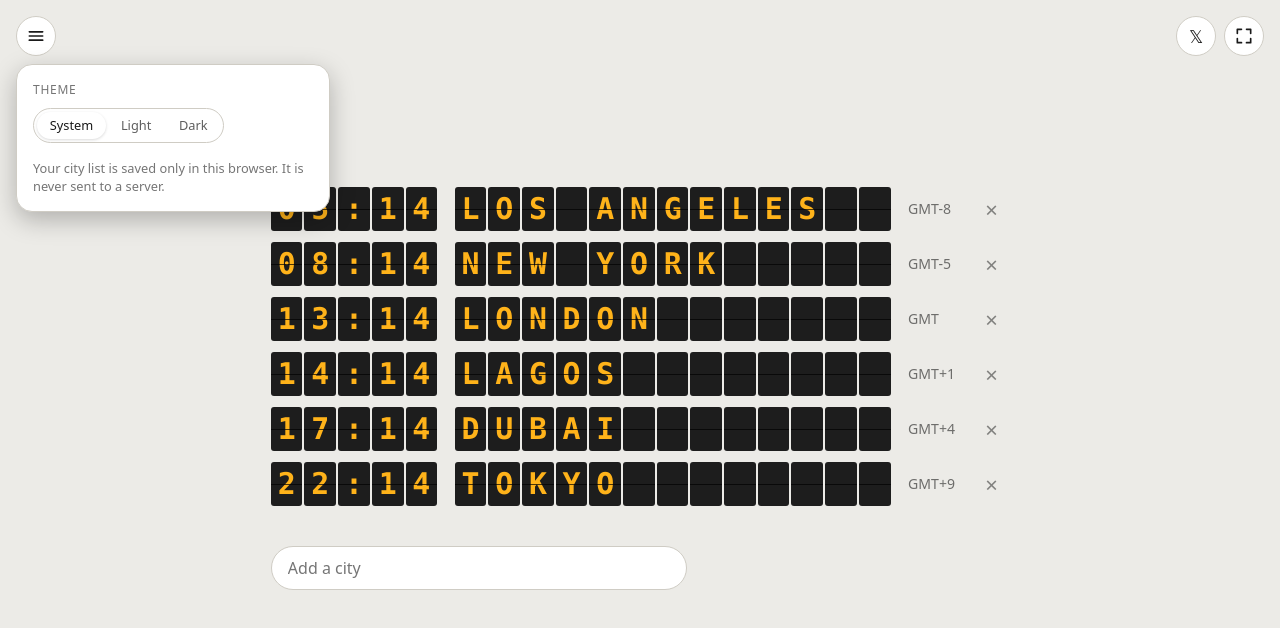
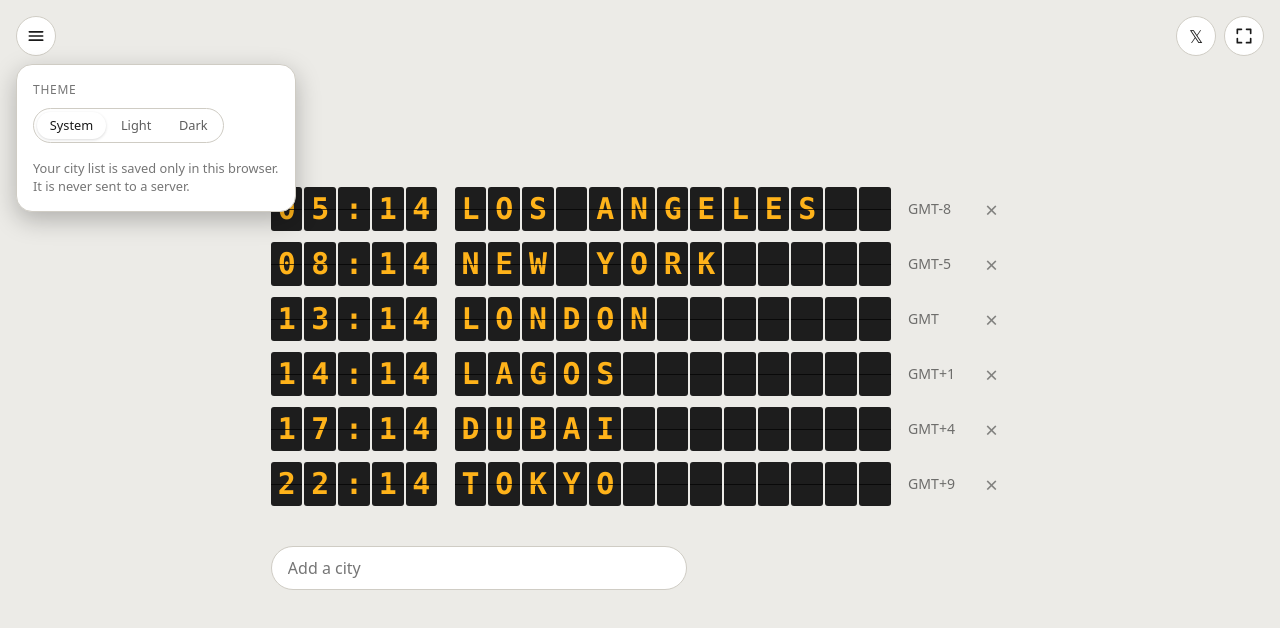
Before and after one commit to Nathani21/zoneboard, a website built with Vite: page index.html in a window 1280 px wide. Both pictures are taken after a click on the button 36 px from the left and 36 px from the top of the page. Built offline with nearby package versions, Linux system fonts and the light colour scheme.

Commit message:
fix: keep menu panel on screen and move its contents into src/ui

```diff
--- a/src/main.ts
+++ b/src/main.ts
@@ -3,8 +3,8 @@ import { DEFAULT_CITIES, msUntilNextMinute } from './board'
 import { parseSavedCities, serializeCities, STORAGE_KEY } from './storage'
 import { createBoardView } from './ui/board-view'
 import { readStorage, writeStorage } from './ui/local-storage'
+import { createMenuItems } from './ui/menu-items'
 import { createSearchBox } from './ui/search-box'
-import { createThemeSwitch } from './ui/theme-switch'
 import { createTopBar } from './ui/top-bar'
 
 const app = document.querySelector<HTMLDivElement>('#app')
@@ -26,15 +26,7 @@ const main = document.createElement('main')
 main.className = 'board'
 main.append(board.element, search.element)
 
-const themeLabel = document.createElement('p')
-themeLabel.className = 'menu-label'
-themeLabel.textContent = 'Theme'
-
-const privacyNote = document.createElement('p')
-privacyNote.className = 'privacy-note'
-privacyNote.textContent = 'Your city list is saved only in this browser. It is never sent to a server.'
-
-app.replaceChildren(createTopBar([themeLabel, createThemeSwitch(), privacyNote]), main)
+app.replaceChildren(createTopBar(createMenuItems()), main)
 
 /** Update now, then again just after each minute changes. */
 function tick(): void {
--- a/src/style.css
+++ b/src/style.css
@@ -88,6 +88,7 @@ body {
 }
 
 .menu-panel {
+  box-sizing: border-box; /* width includes padding and border, so it never overflows */
   position: absolute;
   top: calc(100% + 8px);
   left: 0;
--- /dev/null
+++ b/src/ui/menu-items.ts
@@ -0,0 +1,15 @@
+import { createThemeSwitch } from './theme-switch'
+
+/** What the ☰ menu holds: the theme switch and the privacy note. */
+export function createMenuItems(): HTMLElement[] {
+  const themeLabel = document.createElement('p')
+  themeLabel.className = 'menu-label'
+  themeLabel.textContent = 'Theme'
+
+  const privacyNote = document.createElement('p')
+  privacyNote.className = 'privacy-note'
+  privacyNote.textContent =
+    'Your city list is saved only in this browser. It is never sent to a server.'
+
+  return [themeLabel, createThemeSwitch(), privacyNote]
+}
```
